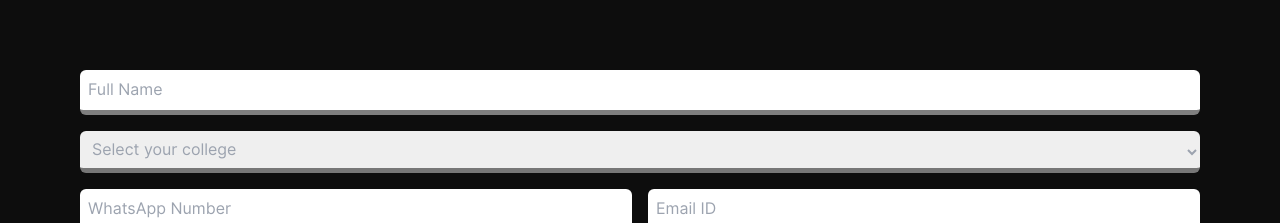
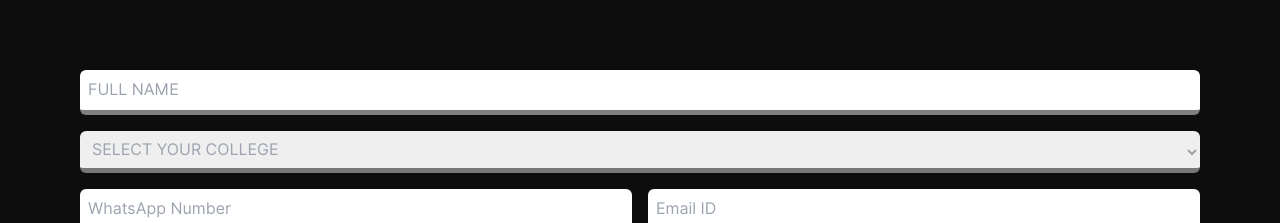
Before and after one commit to nikhilcodes0/xactitude2k25, a Next.js app: page /reg in a window 1280 px wide. Shown: the part 1120-1343 px from the top of the page. Built offline with nearby package versions, Linux system fonts and the light colour scheme.

Commit message:
uppercase for input fields

```diff
--- a/app/reg/page.tsx
+++ b/app/reg/page.tsx
@@ -203,7 +203,7 @@ const Reg = () => {
           <input
             type="text"
             placeholder="Full Name"
-            className="p-2 rounded-md border-b-[5px] border-opacity-50 border-black outline-none"
+            className="p-2 rounded-md uppercase border-b-[5px] border-opacity-50 border-black outline-none"
             value={name}
             onChange={(e) => setName(e.target.value)}
           />
@@ -211,7 +211,7 @@ const Reg = () => {
             <select
               name="colleges"
               id="colleges"
-              className="p-2 rounded-md border-b-[5px] border-opacity-50 border-black outline-none w-full text-gray-400"
+              className="p-2 rounded-md uppercase border-b-[5px] border-opacity-50 border-black outline-none w-full text-gray-400"
               value={college}
               onChange={(e) => setCollege(e.target.value)}
             >
```
